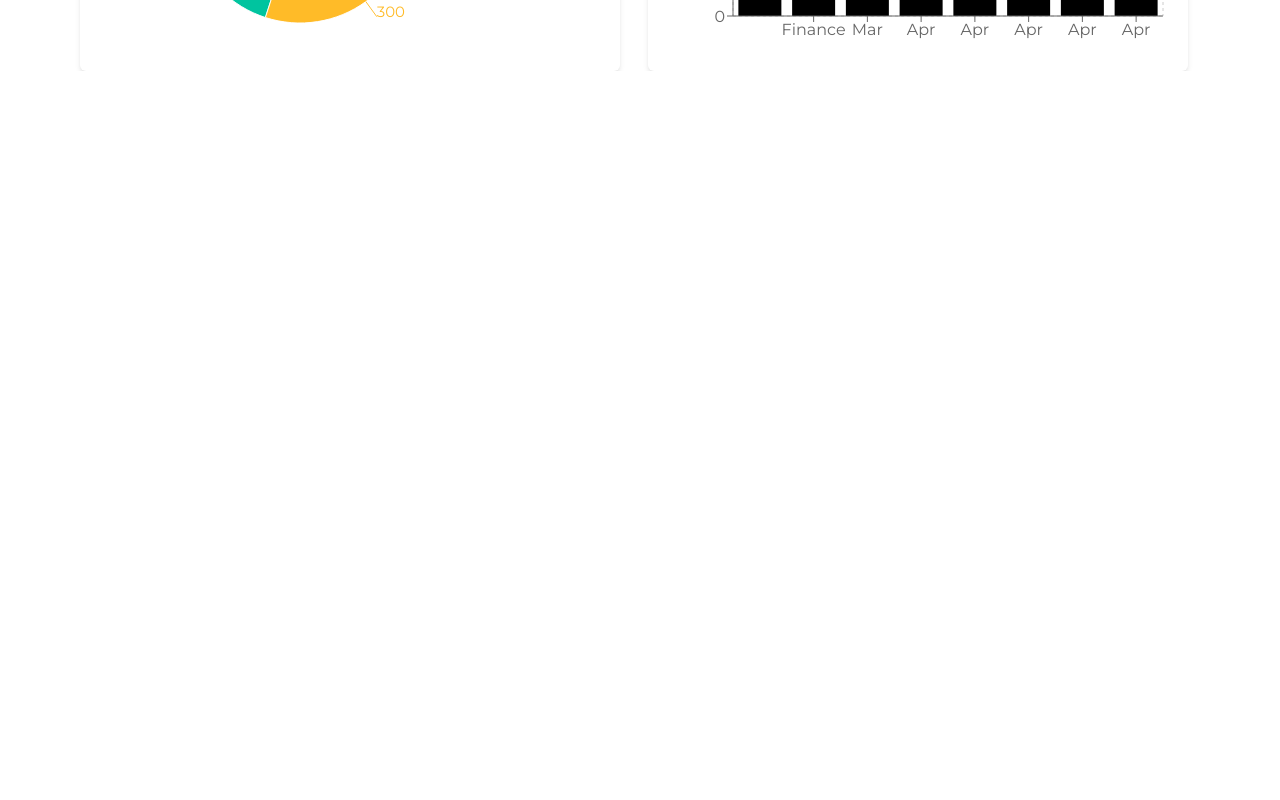
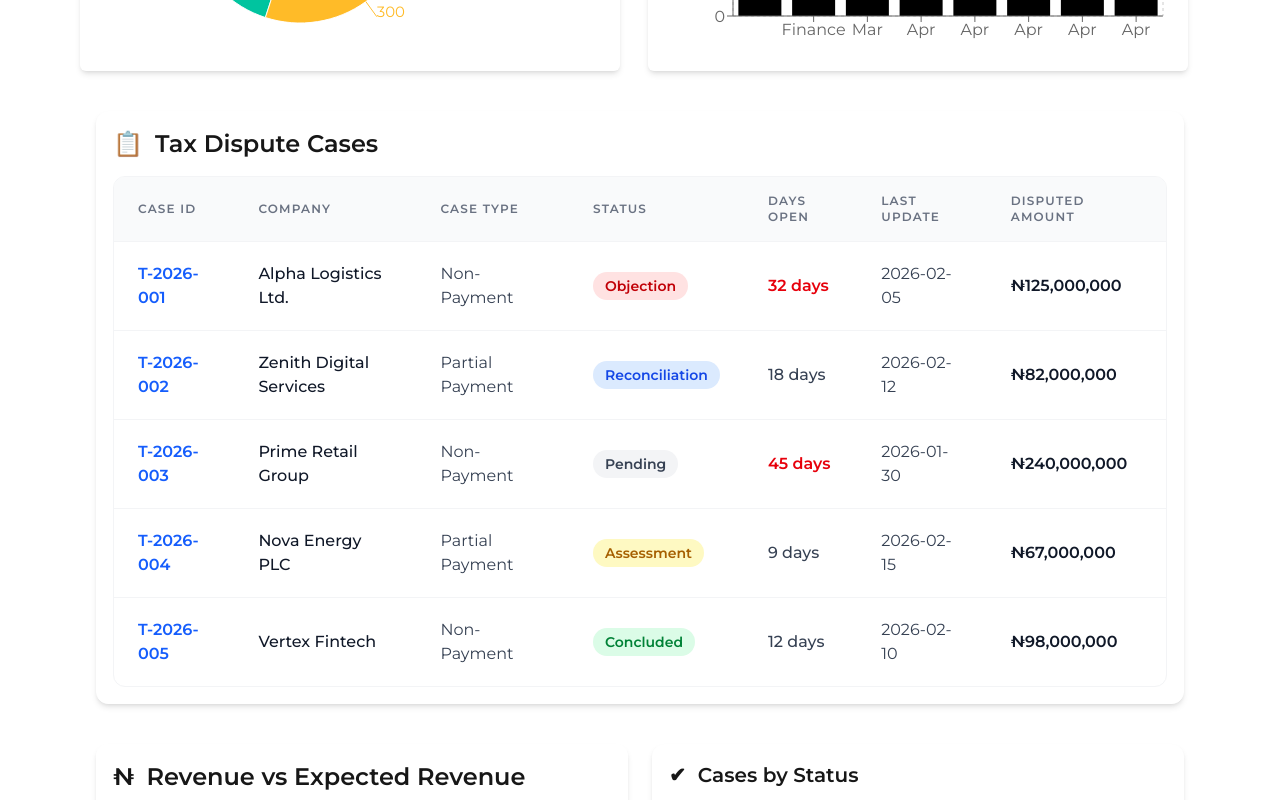
Before and after one commit to dimeji003/ComplianceDashboard, a Next.js app: page / in a window 1280 px wide. Shown: the part 740-1540 px from the top of the page. Before the commit the page ends 811 px from the top, so only its background shows below. Built offline with nearby package versions, Linux system fonts and the light colour scheme.

Commit message:
Update dashboard charts and cases status

```diff
--- a/src/app/components/CasesByStatus.jsx
+++ b/src/app/components/CasesByStatus.jsx
@@ -1,6 +1,5 @@
 "use client";
 
-import React from "react";
 import {
   ResponsiveContainer,
   BarChart,
@@ -12,52 +11,63 @@ import {
   Cell,
 } from "recharts";
 
-// ✅ 5 bars (edit names/values as you like)
 const data = [
-  { name: "Open", value: 90 },
-  { name: "In Progress", value: 130 },
-  { name: "Resolved", value: 450 },
-  { name: "Escalated", value: 20 },
-  { name: "On Hold", value: 55 },
+  { status: "Objection", cases: 95 },
+  { status: "Reconciliation", cases: 145 },
+  { status: "Assessment", cases: 75 },
+  { status: "Pending", cases: 55 },
+  { status: "Concluded", cases: 420 },
 ];
 
-// Match your screenshot-like colors
-const COLORS = ["#3B82F6", "#F59E0B", "#10B981", "#EF4444", "#8B5CF6"];
+const COLORS = [
+  "#EF4444", // Objection
+  "#3B82F6", // Reconciliation
+  "#F59E0B", // Assessment
+  "#6B7280", // Pending
+  "#10B981", // Concluded
+];
 
 function CustomTooltip({ active, payload, label }) {
   if (!active || !payload?.length) return null;
 
-  const v = payload[0]?.value;
-
   return (
-    <div className="rounded-lg bg-white px-3 py-2 shadow-md border border-gray-200">
-      <div className="font-semibold">{label}</div>
-      <div className="text-sm text-gray-600">
-        Cases: <span className="font-medium">{v}</span>
-      </div>
+    <div className="bg-white border border-gray-200 rounded-lg px-3 py-2 shadow-md">
+      <p className="font-semibold">{label}</p>
+      <p className="text-sm text-gray-600">
+        Cases: <span className="font-medium">{payload[0].value}</span>
+      </p>
     </div>
   );
 }
 
 export default function CasesByStatus() {
   return (
-    <div className="border border-white p-4 rounded-xl shadow-md h-full">
+    <div className="border border-white p-4 rounded-xl shadow-md bg-white h-full">
       <div className="flex items-center gap-3 mb-3">
-        <div className="text-2xl font-semibold">√</div>
-        <h1 className="text-2xl font-semibold">Casess by Status</h1>
+        <span className="text-xl font-semibold">✔</span>
+        <h2 className="text-xl font-semibold">Cases by Status</h2>
       </div>
 
-      <div style={{ width: "100%", height: 360 }}>
+      <div style={{ width: "100%", height: 340 }}>
         <ResponsiveContainer>
-          <BarChart data={data} margin={{ top: 10, right: 30, left: 10, bottom: 10 }}>
+          <BarChart
+            data={data}
+            barCategoryGap="20%"   // ✅ spacing between categories
+            barGap={6}             // ✅ spacing between bars
+            margin={{ top: 10, right: 20, left: 0, bottom: 0 }}
+          >
             <CartesianGrid strokeDasharray="4 4" opacity={0.35} />
-            <XAxis dataKey="name" tickMargin={10} />
-            <YAxis tickMargin={10} />
+            <XAxis dataKey="status" tickMargin={10} />
+            <YAxis />
             <Tooltip content={<CustomTooltip />} />
 
-            <Bar dataKey="value" radius={[12, 12, 12, 12]}>
-              {data.map((_, i) => (
-                <Cell key={`cell-${i}`} fill={COLORS[i % COLORS.length]} />
+            <Bar
+              dataKey="cases"
+              radius={[10, 10, 0, 0]}
+              maxBarSize={55}       // ✅ prevents fat bars
+            >
+              {data.map((_, index) => (
+                <Cell key={index} fill={COLORS[index]} />
               ))}
             </Bar>
           </BarChart>
--- a/src/app/components/CasesByStatusTable.jsx
+++ b/src/app/components/CasesByStatusTable.jsx
@@ -1,7 +1,140 @@
-import React from 'react'
+import React from "react";
+
+const rows = [
+  {
+    caseId: "T-2026-001",
+    company: "Alpha Logistics Ltd.",
+    caseType: "Non-Payment",
+    status: "Objection",
+    daysOpen: 32,
+    lastUpdate: "2026-02-05",
+    disputedAmount: 125000000,
+  },
+  {
+    caseId: "T-2026-002",
+    company: "Zenith Digital Services",
+    caseType: "Partial Payment",
+    status: "Reconciliation",
+    daysOpen: 18,
+    lastUpdate: "2026-02-12",
+    disputedAmount: 82000000,
+  },
+  {
+    caseId: "T-2026-003",
+    company: "Prime Retail Group",
+    caseType: "Non-Payment",
+    status: "Pending",
+    daysOpen: 45,
+    lastUpdate: "2026-01-30",
+    disputedAmount: 240000000,
+  },
+  {
+    caseId: "T-2026-004",
+    company: "Nova Energy PLC",
+    caseType: "Partial Payment",
+    status: "Assessment",
+    daysOpen: 9,
+    lastUpdate: "2026-02-15",
+    disputedAmount: 67000000,
+  },
+  {
+    caseId: "T-2026-005",
+    company: "Vertex Fintech",
+    caseType: "Non-Payment",
+    status: "Concluded",
+    daysOpen: 12,
+    lastUpdate: "2026-02-10",
+    disputedAmount: 98000000,
+  },
+];
+
+const formatCurrency = (amount) =>
+  `₦${amount.toLocaleString("en-NG")}`;
+
+function StatusBadge({ status }) {
+  const base =
+    "inline-flex items-center rounded-full px-3 py-1 text-sm font-semibold";
+
+  const styles = {
+    Objection: "bg-red-100 text-red-700",
+    Reconciliation: "bg-blue-100 text-blue-700",
+    Concluded: "bg-green-100 text-green-700",
+    Assessment: "bg-yellow-100 text-yellow-700",
+    Pending: "bg-gray-100 text-gray-700",
+  };
+
+  return (
+    <span className={`${base} ${styles[status] || "bg-gray-100 text-gray-700"}`}>
+      {status}
+    </span>
+  );
+}
 
 export default function CasesByStatusTable() {
   return (
-    <div>CasesByStatusTable</div>
-  )
+    <div className="border border-white p-4 rounded-xl shadow-md bg-white my-10 w-[85%] m-auto">
+      <div className="flex items-center gap-3 mb-4">
+        <div className="text-2xl font-semibold">📋</div>
+        <h1 className="text-2xl font-semibold">Tax Dispute Cases</h1>
+      </div>
+
+      <div className="overflow-x-auto rounded-xl border border-gray-100">
+        <table className="min-w-[1000px] w-full border-collapse">
+          <thead className="bg-gray-50">
+            <tr className="text-left text-xs tracking-widest text-gray-500">
+              <th className="px-6 py-4 font-semibold">CASE ID</th>
+              <th className="px-6 py-4 font-semibold">COMPANY</th>
+              <th className="px-6 py-4 font-semibold">CASE TYPE</th>
+              <th className="px-6 py-4 font-semibold">STATUS</th>
+              <th className="px-6 py-4 font-semibold">DAYS OPEN</th>
+              <th className="px-6 py-4 font-semibold">LAST UPDATE</th>
+              <th className="px-6 py-4 font-semibold">DISPUTED AMOUNT</th>
+            </tr>
+          </thead>
+
+          <tbody>
+            {rows.map((r) => (
+              <tr key={r.caseId} className="border-t border-gray-100 hover:bg-gray-50 transition">
+                <td className="px-6 py-5 text-blue-600 font-semibold">
+                  {r.caseId}
+                </td>
+
+                <td className="px-6 py-5 text-gray-900 font-medium">
+                  {r.company}
+                </td>
+
+                <td className="px-6 py-5 text-gray-700">
+                  {r.caseType}
+                </td>
+
+                <td className="px-6 py-5">
+                  <StatusBadge status={r.status} />
+                </td>
+
+                <td className="px-6 py-5">
+                  <span
+                    className={
+                      r.daysOpen >= 30
+                        ? "text-red-600 font-semibold"
+                        : "text-gray-700 font-medium"
+                    }
+                  >
+                    {r.daysOpen} days
+                  </span>
+                </td>
+
+                <td className="px-6 py-5 text-gray-700">
+                  {r.lastUpdate}
+                </td>
+
+                <td className="px-6 py-5 font-semibold text-gray-900">
+                  {formatCurrency(r.disputedAmount)}
+                </td>
+              </tr>
+            ))}
+          </tbody>
+        </table>
+      </div>
+    </div>
+  );
 }
--- a/src/app/components/Main.jsx
+++ b/src/app/components/Main.jsx
@@ -2,6 +2,7 @@ import React from 'react'
 import Intro from './introductorymetrics'
 import ComplianceOverview from './ComplianceOverview'
 import ComplianceBySector from './ComplianceBySector'
+import CasesByStatusTable from './CasesByStatusTable'
 import RevenueVsExpectedRevenue from "./RevenueVsExpectedRevenue";
 import CasesByStatus from "./CasesByStatus";
 
@@ -19,6 +20,12 @@ export default function Main(){
                 <ComplianceOverview />
                 <ComplianceBySector />
 
+
+            </div>
+            <CasesByStatusTable />
+            <div className="w-[85%] m-auto mt-8 grid grid-cols-1 lg:grid-cols-2 gap-6">
+                 <RevenueVsExpectedRevenue />
+                 <CasesByStatus />
             </div>
 
 
```
